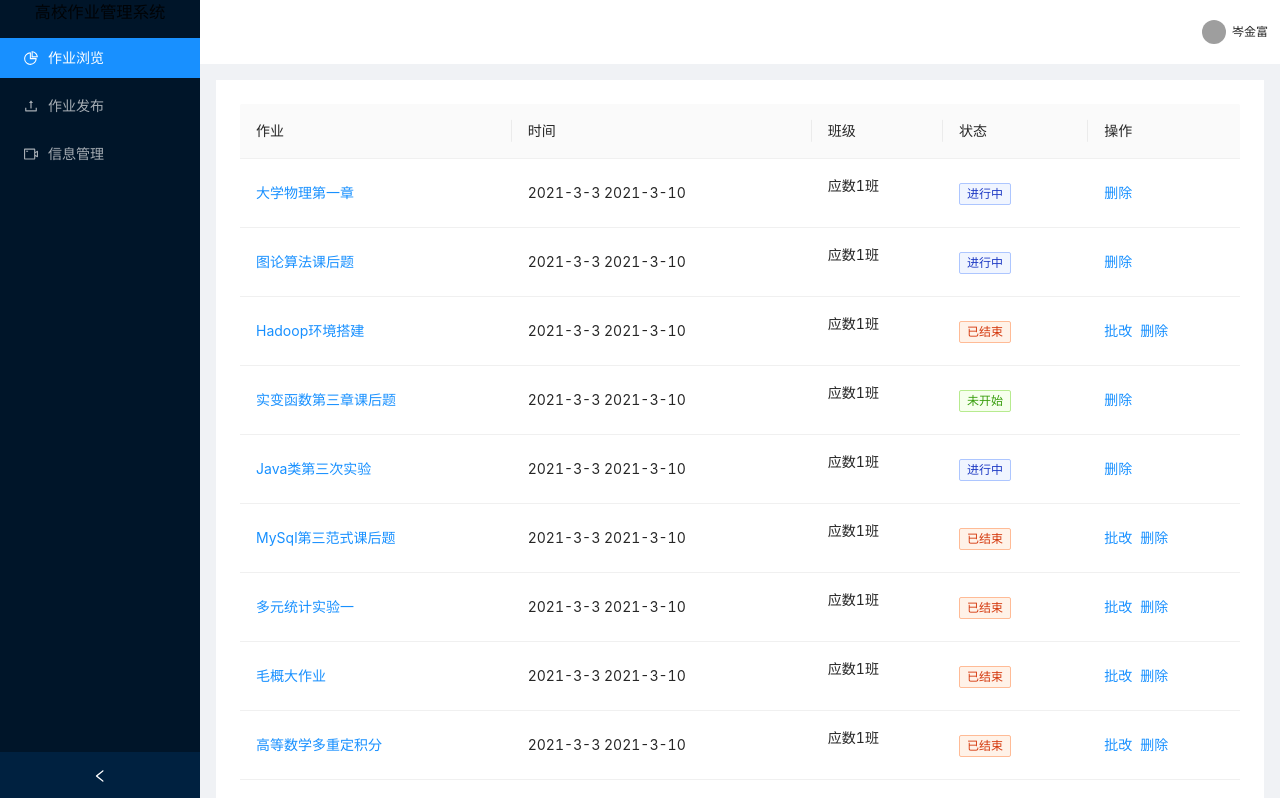
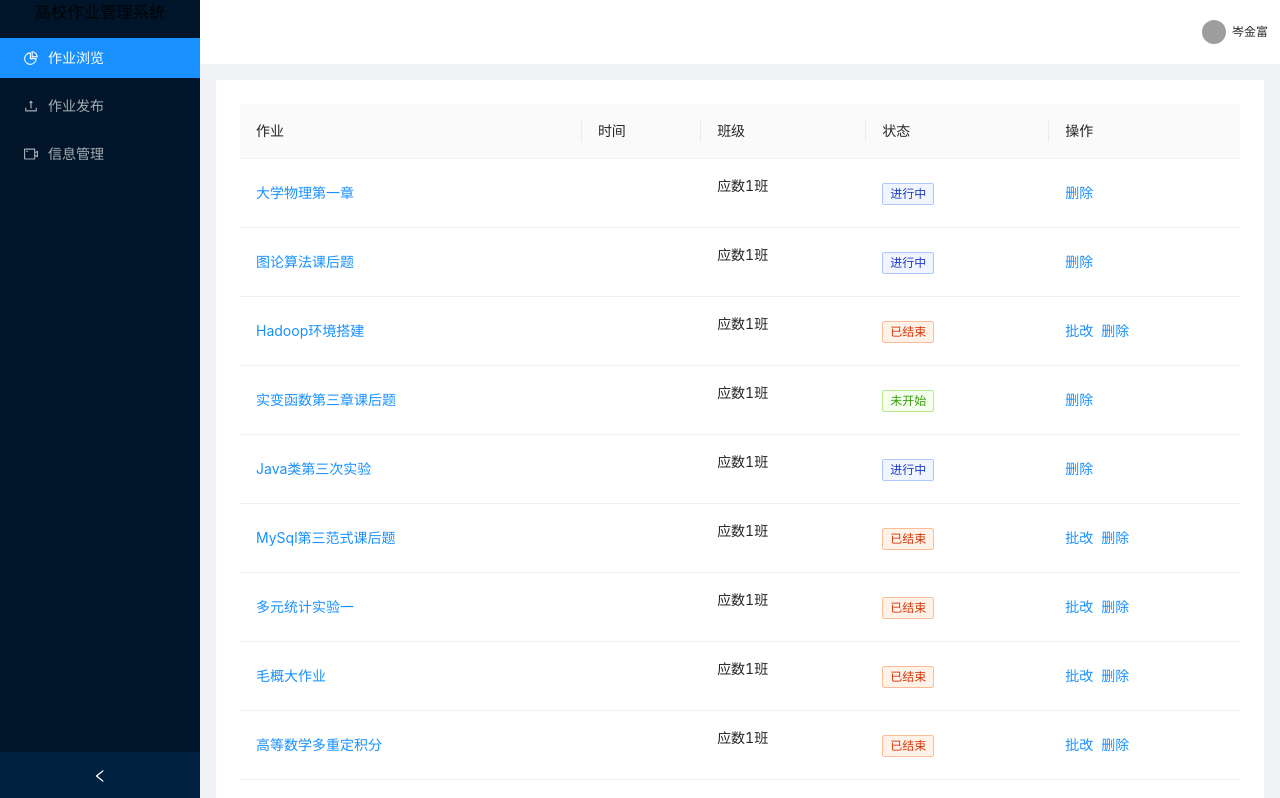
Before and after one commit to ryancen404/assignment-manager-frontend, a React (Create React App) app: page /browse in a window 1280 px wide. Shown: the top 798 px of the page. Built offline with nearby package versions, Linux system fonts and the light colour scheme; grey boxes are pictures that could not be loaded.

Commit message:
complete modify assignment

```diff
--- a/src/mockData.ts
+++ b/src/mockData.ts
@@ -4,7 +4,8 @@ export const fakeAssignmentData: Assignment[] = [
   {
     assignId: "1",
     assignName: "大学物理第一章",
-    timeFromTo: "2021-3-3 2021-3-10",
+    startTime: "2021/3/3",
+    endTime: "2021/3/21",
     classs: [{
       classId: "111111",
       className: "应数1班",
@@ -15,7 +16,8 @@ export const fakeAssignmentData: Assignment[] = [
   {
     assignId: "2",
     assignName: "图论算法课后题",
-    timeFromTo: "2021-3-3 2021-3-10",
+    startTime: "2021/3/3",
+    endTime: "2021/3/21",
     classs: [{
       classId: "111111",
       className: "应数1班",
@@ -26,7 +28,8 @@ export const fakeAssignmentData: Assignment[] = [
   {
     assignId: "3",
     assignName: "Hadoop环境搭建",
-    timeFromTo: "2021-3-3 2021-3-10",
+    startTime: "2021/3/3",
+    endTime: "2021/3/21",
     classs: [{
       classId: "111111",
       className: "应数1班",
@@ -37,7 +40,8 @@ export const fakeAssignmentData: Assignment[] = [
   {
     assignId: "4",
     assignName: "实变函数第三章课后题",
-    timeFromTo: "2021-3-3 2021-3-10",
+    startTime: "2021/3/3",
+    endTime: "2021/3/21",
     classs: [{
       classId: "111111",
       className: "应数1班",
@@ -48,7 +52,8 @@ export const fakeAssignmentData: Assignment[] = [
   {
     assignId: "5",
     assignName: "Java类第三次实验",
-    timeFromTo: "2021-3-3 2021-3-10",
+    startTime: "2021/3/3",
+    endTime: "2021/3/21",
     classs: [{
       classId: "111111",
       className: "应数1班",
@@ -59,7 +64,8 @@ export const fakeAssignmentData: Assignment[] = [
   {
     assignId: "6",
     assignName: "MySql第三范式课后题",
-    timeFromTo: "2021-3-3 2021-3-10",
+    startTime: "2021/3/3",
+    endTime: "2021/3/21",
     classs: [{
       classId: "111111",
       className: "应数1班",
@@ -70,7 +76,8 @@ export const fakeAssignmentData: Assignment[] = [
   {
     assignId: "7",
     assignName: "多元统计实验一",
-    timeFromTo: "2021-3-3 2021-3-10",
+    startTime: "2021/3/3",
+    endTime: "2021/3/21",
     classs: [{
       classId: "111111",
       className: "应数1班",
@@ -81,7 +88,8 @@ export const fakeAssignmentData: Assignment[] = [
   {
     assignId: "8",
     assignName: "毛概大作业",
-    timeFromTo: "2021-3-3 2021-3-10",
+    startTime: "2021/3/3",
+    endTime: "2021/3/21",
     classs: [{
       classId: "111111",
       className: "应数1班",
@@ -92,7 +100,8 @@ export const fakeAssignmentData: Assignment[] = [
   {
     assignId: "9",
     assignName: "高等数学多重定积分",
-    timeFromTo: "2021-3-3 2021-3-10",
+    startTime: "2021/3/3",
+    endTime: "2021/3/21",
     classs: [{
       classId: "111111",
       className: "应数1班",
@@ -103,7 +112,8 @@ export const fakeAssignmentData: Assignment[] = [
   {
     assignId: "10",
     assignName: "高等数学大作业",
-    timeFromTo: "2021-3-3 2021-3-10",
+    startTime: "2021/3/3",
+    endTime: "2021/3/21",
     classs: [{
       classId: "111111",
       className: "应数1班",
@@ -114,7 +124,8 @@ export const fakeAssignmentData: Assignment[] = [
   {
     assignId: "11",
     assignName: "高等数学大作业",
-    timeFromTo: "2021-3-3 2021-3-10",
+    startTime: "2021/3/3",
+    endTime: "2021/3/21",
     classs: [{
       classId: "11111",
       className: "应数1班",
@@ -125,7 +136,8 @@ export const fakeAssignmentData: Assignment[] = [
   {
     assignId: "12",
     assignName: "数学分析",
-    timeFromTo: "2021-3-3 2021-3-10",
+    startTime: "2021/3/3",
+    endTime: "2021/3/21",
     classs: [{
       classId: "11111",
       className: "应数1班",
@@ -139,7 +151,8 @@ export const fakeAssignment: Assignment = {
   assignId: "12",
   assignName: "高等数学大作业",
   description: "请同学们一定要认真对待这次作业，不按时完成将直接取消考试资格。里面要用的资料都可以在PPT里找到，PPT已经放到附件里。一定要按时在这个系统提交！！！",
-  timeFromTo: "2021-3-3 2021-3-10",
+  startTime: "2021/3/3",
+  endTime: "2021/3/21",
   classs: [
     {
       classId: "11111",
--- a/src/pages/Browse/index.tsx
+++ b/src/pages/Browse/index.tsx
@@ -17,8 +17,8 @@ const log = (...message: any[]) => console.log("AssignmentBrowsePage", message)
 
 const AssignmentBrowsePage = (props: BrowseProps) => {
   const [assignments, setAssignments] = useState<Assignment[]>([])
-  const match = useRouteMatch()
-  log("match: ", match.path);
+  const match = useRouteMatch(router.browse.root)
+  log("match: ", match?.path);
 
   // 首次执行请求作业列表数组
   useEffect(() => {
@@ -31,7 +31,7 @@ const AssignmentBrowsePage = (props: BrowseProps) => {
       dataIndex: "assignName",
       key: "name",
       render: (text: string, record: Assignment) =>
-        (<Link to={`${match.path}/${record.assignId}`}>{text}</Link>),
+        (<Link to={`${match?.path}/${record.assignId}`}>{text}</Link>),
     },
     {
       title: '时间',
@@ -98,10 +98,10 @@ const AssignmentBrowsePage = (props: BrowseProps) => {
     <div style={props.style}>
       <Switch>
         {/* 点击后的作业详情页 :assignId作业Id */}
-        <Route path={`${match.path}${router.browse.detail}`}>
+        <Route path={`${match?.path}${router.browse.detail}`}>
           <BrowseDetailPage />
         </Route>
-        <Route path={match.path}>
+        <Route path={match?.path}>
           <Table columns={columns} dataSource={assignments} />
         </Route>
       </Switch>
--- a/src/pages/Home/index.tsx
+++ b/src/pages/Home/index.tsx
@@ -1,4 +1,4 @@
-import { Breadcrumb, Layout, Menu, message } from 'antd';
+import { Layout, Menu, message } from 'antd';
 import React, { CSSProperties, FC, useState } from 'react';
 import { Link, Redirect, Route, Switch, useHistory } from 'react-router-dom';
 import {
--- /dev/null
+++ b/src/pages/Publish/components/PublishItems.tsx
@@ -0,0 +1,106 @@
+import { DatePicker, Form, Input, Select, Upload } from "antd"
+import { InboxOutlined } from '@ant-design/icons';
+import React from "react"
+import { Assignment } from "../../../types";
+import moment from "moment";
+
+const { Option } = Select;
+
+export interface DefaultProps {
+    defaultAssignment?: Assignment
+}
+
+// 作业名称Item
+export const NameItem = (props: DefaultProps) => {
+    return (
+        <Form.Item
+            name="name"
+            label="作业名"
+            rules={[{ required: true, message: '作业名不能为空', type: 'string' }]}>
+            <Input
+                allowClear={true}
+                defaultValue={props.defaultAssignment?.assignName}
+                placeholder={"输入本次作业名称"} />
+        </Form.Item>
+    )
+}
+
+export const DesItem = (props: DefaultProps) => {
+    return (
+        <Form.Item
+            name="desc"
+            label="添加描述"
+            rules={[{ type: 'string' }]}>
+            <Input
+                defaultValue={props.defaultAssignment?.description}
+                placeholder="更多描述写在这里" />
+        </Form.Item>
+    )
+}
+
+// 班级选择Item
+export const ClassItem = (props: DefaultProps) => {
+    return <Form.Item
+        name="class"
+        label="选择班级"
+        rules={[{ required: true, message: '至少选择一个班级!', type: 'array' }]}>
+        <Select
+            defaultValue={props.defaultAssignment?.classs.map(clazz => clazz.className)}
+            allowClear
+            mode="multiple"
+            placeholder="请选择该作业发布的班级">
+            <Option value={"班级1"}>班级1</Option>
+            <Option value={"班级2"}>班级2</Option>
+            <Option value={"班级3"}>班级3</Option>
+        </Select>
+    </Form.Item>;
+}
+
+export const FileItem = () => {
+    return (
+        <Form.Item label="上传附件">
+            <Form.Item name="dragger" valuePropName="fileList" getValueFromEvent={normFile} noStyle>
+                <Upload.Dragger name="files" action="/upload.do">
+                    <p className="ant-upload-drag-icon">
+                        <InboxOutlined />
+                    </p>
+                    <p className="ant-upload-text">单击或拖动文件到此区域进行上传</p>
+                    <p className="ant-upload-hint">支持单个或批量上传</p>
+                </Upload.Dragger>
+            </Form.Item>
+        </Form.Item>
+    )
+}
+
+const normFile = (e: any) => {
+    console.log('Upload event:', e);
+    if (Array.isArray(e)) {
+        return e;
+    }
+    return e && e.fileList;
+};
+
+/**
+ * 时间范围选择
+ * @param props
+ */
+export const TimeItem = (props: DefaultProps) => {
+    const dateFormat = "YYYY/MM/DD";
+    let defaultValue: any = null;
+    if (props.defaultAssignment !== undefined) {
+        const assignment = props.defaultAssignment;
+        defaultValue = [moment(assignment.startTime, dateFormat), moment(assignment.endTime, dateFormat)];
+    }
+    return (
+        <Form.Item
+            name="time"
+            label="设置时间"
+            wrapperCol={{ span: 6 }}
+            rules={[{ type: 'array' as const, required: true, message: '请选择时间' }]}>
+            <DatePicker.RangePicker
+                showTime
+                defaultValue={defaultValue}
+                format={dateFormat} />
+        </Form.Item>
+    )
+}
--- a/src/pages/Publish/index.tsx
+++ b/src/pages/Publish/index.tsx
@@ -1,33 +1,32 @@
 import { CSSProperties } from "react";
-import {
-  Form,
-  Input,
-  Select,
-  DatePicker,
-  Upload,
-  Button
-} from 'antd';
-import { InboxOutlined } from '@ant-design/icons';
-
-
-const { Option } = Select;
-const { RangePicker } = DatePicker;
-
+import { Form, Button } from 'antd';
+import { useLocation, useRouteMatch } from "react-router";
+import { Assignment } from "../../types";
+import { router } from "../../router";
+import { ClassItem, DesItem, FileItem, NameItem, TimeItem } from "./components/PublishItems";
 
 interface PublishProps {
   style: CSSProperties,
 }
 
-const normFile = (e: any) => {
-  console.log('Upload event:', e);
-  if (Array.isArray(e)) {
-    return e;
-  }
-  return e && e.fileList;
-};
+interface MatchParams {
+  assignId: string
+}
 
+interface LoactionParams {
+  assignment: Assignment
+}
 
 const PublishPage = (props: PublishProps) => {
+  const match = useRouteMatch<MatchParams>(`${router.publish.root}${router.publish.fix}`);
+  const location = useLocation<LoactionParams>();
+  // 当前路由进入是否是为了修改
+  const forModfiy = match !== null
+  console.log("forModfiy:", forModfiy);
+
+  // 要修改的作业对象
+  const modifyAssignment = location?.state?.assignment;
+  console.log("modify assignment:", modifyAssignment)
 
   /**
    * 当表单被提交时返回
@@ -51,48 +50,11 @@ const PublishPage = (props: PublishProps) => {
         scrollToFirstError={true}
         onChange={onChange}
         onFinish={onFinish}>
-        <Form.Item
-          name="name"
-          label="作业名"
-          rules={[{ required: true, message: '作业名不能为空', type: 'string' }]}>
-          <Input
-            placeholder="Assignment 1" />
-        </Form.Item>
-        <Form.Item
-          name="desc"
-          label="添加描述"
-          rules={[{ type: 'string' }]}>
-          <Input
-            placeholder="更多描述写在这里" />
-        </Form.Item>
-        <Form.Item
-          name="class"
-          label="选择班级"
-          rules={[{ required: true, message: '至少选择一个班级!', type: 'array' }]}>
-          <Select mode="multiple" placeholder="请选择该作业发布的班级">
-            <Option value="red">班级1</Option>
-            <Option value="green">班级2</Option>
-            <Option value="blue">班级3</Option>
-          </Select>
-        </Form.Item>
-        <Form.Item
-          name="time"
-          label="设置时间"
-          wrapperCol={{ span: 6 }}
-          rules={[{ type: 'array' as const, required: true, message: '请选择时间' }]}>
-          <RangePicker showTime format="YYYY-MM-DD" />
-        </Form.Item>
-        <Form.Item label="上传附件">
-          <Form.Item name="dragger" valuePropName="fileList" getValueFromEvent={normFile} noStyle>
-            <Upload.Dragger name="files" action="/upload.do">
-              <p className="ant-upload-drag-icon">
-                <InboxOutlined />
-              </p>
-              <p className="ant-upload-text">单击或拖动文件到此区域进行上传</p>
-              <p className="ant-upload-hint">支持单个或批量上传</p>
-            </Upload.Dragger>
-          </Form.Item>
-        </Form.Item>
+        <NameItem defaultAssignment={modifyAssignment} />
+        <DesItem defaultAssignment={modifyAssignment} />
+        <ClassItem defaultAssignment={modifyAssignment} />
+        <TimeItem defaultAssignment={modifyAssignment} />
+        <FileItem />
         <Form.Item>
           <Button type="primary" htmlType="submit">
             立即发布
--- a/src/types.d.ts
+++ b/src/types.d.ts
@@ -6,7 +6,8 @@ export interface BaseAssignment {
 
 export interface Assignment extends BaseAssignment {
   // 时间区间
-  timeFromTo: string,
+  startTime: string,
+  endTime: string,
   // 与作业关联的班级数组
   classs: BaseClass[],
   // 当前作业状态，以时间区间作为状态依据
```
Also changed, not shown: src/pages/Browse/components/DetailHeaderButton.tsx (+9 -2 lines), src/pages/Browse/components/HeaderContent.tsx (+1 -1 lines), src/pages/Browse/detail.tsx (+4 -3 lines).
